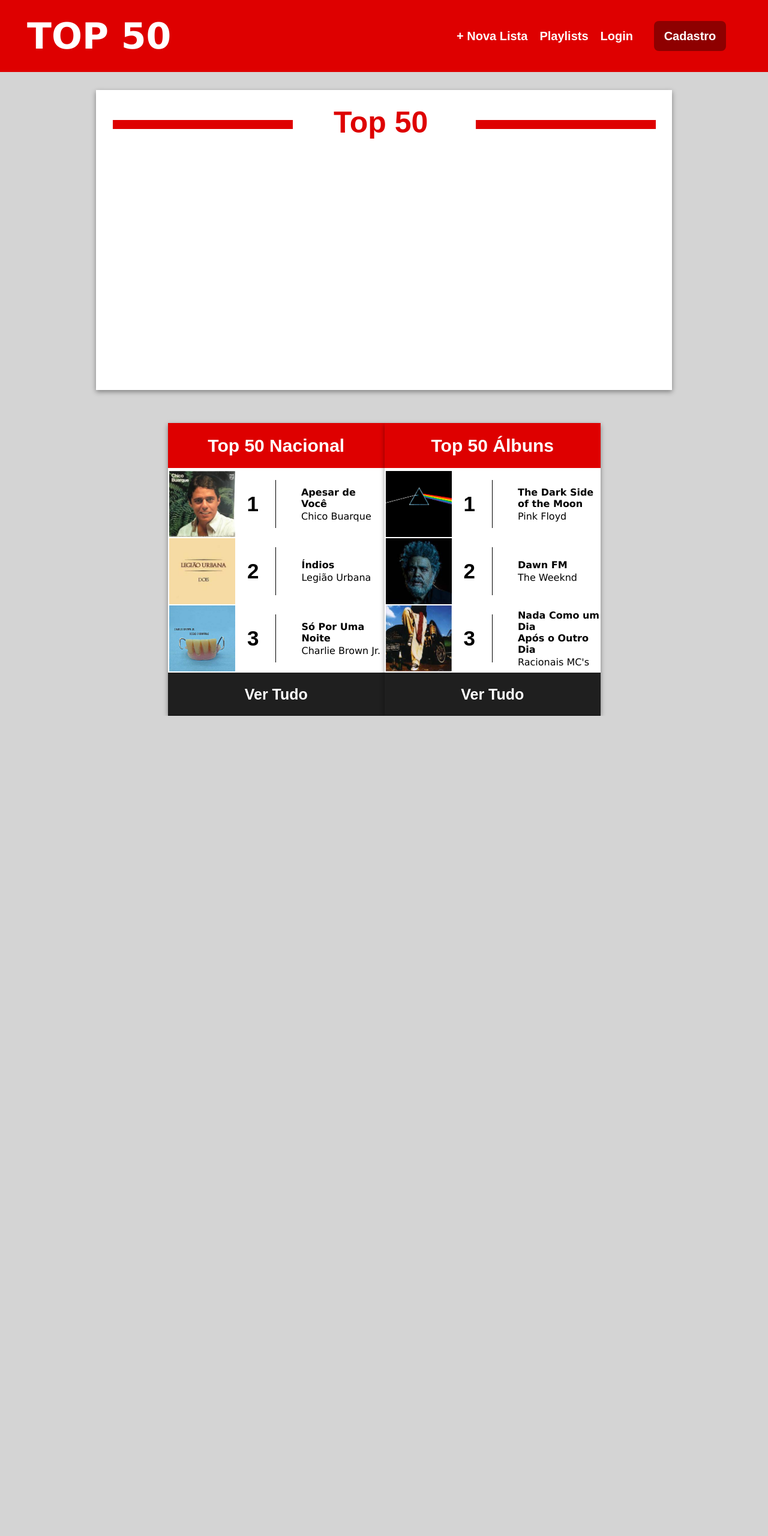
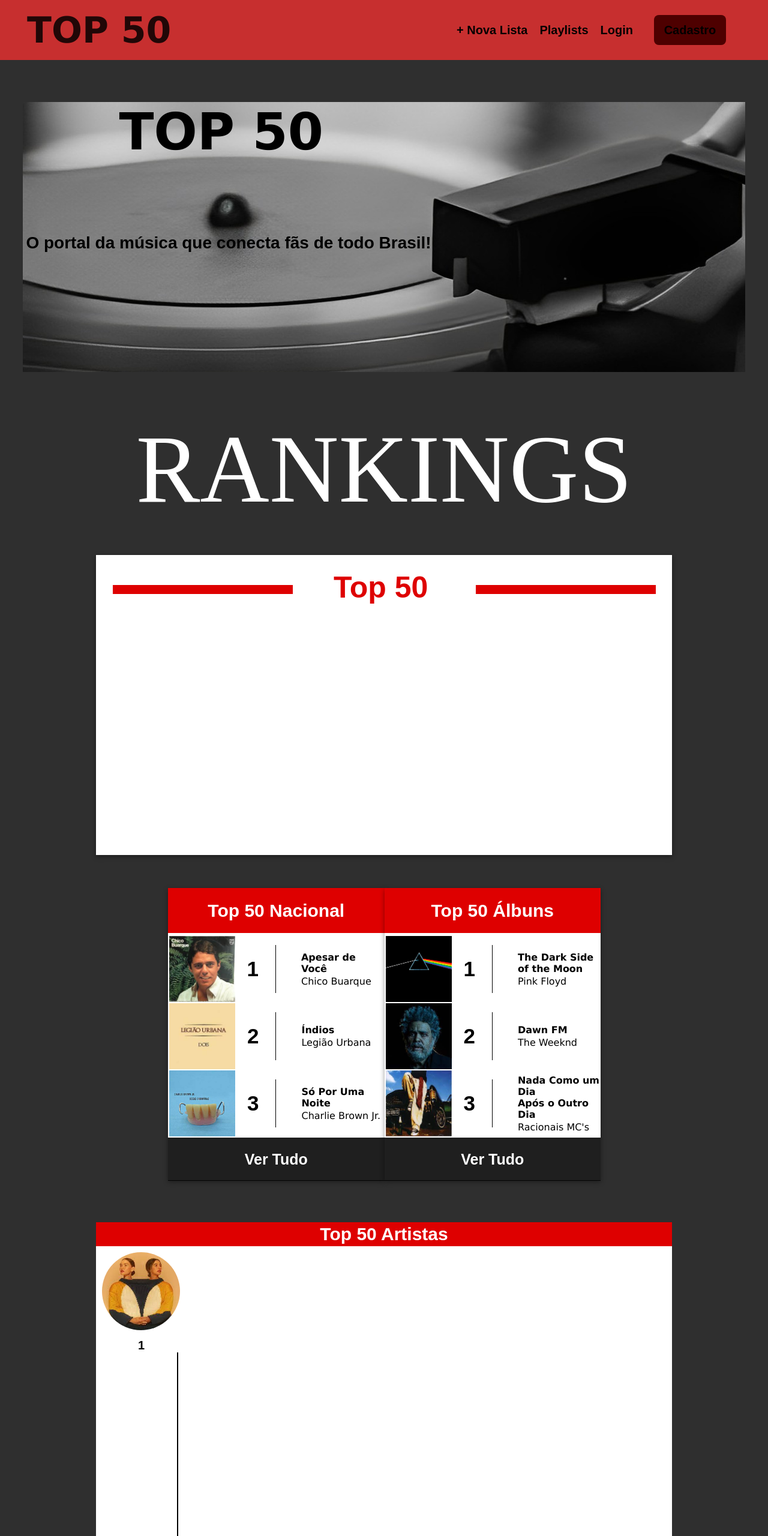
Before and after one commit to morgado26/Projeto_Individual, a plain HTML site: page Site/index.html in a window 1280 px wide. Shown: the top 2560 px of the page at 60% size. Before the commit the page ends 1193 px from the top, so only its background shows below. Drawn offline with Linux system fonts and the light colour scheme; a web font is replaced by a local one.

Commit message:
imagem da home e ranking artistas

```diff
--- a/Site/index.html
+++ b/Site/index.html
@@ -34,7 +34,17 @@
         </div>
     </div>
 
+    <div class="container_imagem">
+        <div class="imagem_home">
+            <p>TOP 50</p>
+            <div class="slogan"> <span>O portal da música que conecta fãs de todo Brasil!</span> </div>
+        </div>
+    </div>
     <div class="container">
+        <div class="titulo_ranking">RANKINGS</div>
+    </div>
+    <div class="container">
+
         <div class="quadrado">
             <div class="barra1"></div>
             <p> Top 50 </p>
@@ -56,7 +66,9 @@
                     <span>1</span>
                     <div class="linha-vertical"></div>
                     <div class="dados_albuns">
-                        <b><p>Apesar de Você</p></b>
+                        <b>
+                            <p>Apesar de Você</p>
+                        </b>
                         <p>Chico Buarque</p>
                     </div>
                 </div>
@@ -65,7 +77,9 @@
                     <span>2</span>
                     <div class="linha-vertical"></div>
                     <div class="dados_albuns">
-                        <b><p>Índios</p></b>
+                        <b>
+                            <p>Índios</p>
+                        </b>
                         <p>Legião Urbana</p>
                     </div>
                 </div>
@@ -74,7 +88,9 @@
                     <span>3</span>
                     <div class="linha-vertical"></div>
                     <div class="dados_albuns">
-                        <b><p>Só Por Uma Noite</p></b>
+                        <b>
+                            <p>Só Por Uma Noite</p>
+                        </b>
                         <p>Charlie Brown Jr.</p>
                     </div>
                 </div>
@@ -129,6 +145,27 @@
         </div>
     </div>
 
+    <div class="container">
+        <div class="retangulo">
+            <div class="faixa_retangulo">
+                <p> Top 50 Artistas </p>
+            </div>
+            <div class="imagem_redonda">
+                <div class="artistas">
+                    <img style="height: 130px;" width="130px" src="Imagens/anavitoria.jpg" title="ANAVITÓRIA"> <br>
+                    <span>1</span> <br>
+                    <p>ANAVITÓRIA</p>
+                    <div class="linha-vertical2"></div>
+                </div>
+                <img style="height: 130px;" width="130px" src="Imagens/djonga.jpg" alt="">
+                <img style="height: 130px;" width="130px" src="Imagens/redhot.jpg" alt="">
+                <img style="height: 130px;" width="130px" src="Imagens/eminem.jpg" alt="">
+                <img style="height: 130px;" width="130px" src="Imagens/lanadelrey.jpg" alt="">
+
+            </div>
+        </div>
+    </div>
+
 </body>
 
 </html>
--- a/Site/style.css
+++ b/Site/style.css
@@ -1,6 +1,13 @@
+@import url('https://fonts.googleapis.com/css2?family=Vina+Sans&display=swap');
+
 body {
     margin: 0;
-    background-color: #d4d4d4;
+    background-color: rgba(0, 0, 0, 0.815);
+    /* background-color: #e3e1e1;*/
+    /*background-color: rgba(255, 160, 122, 0.211);*/
+    /*background-color: bisque;*/
+    /*background-color: rgba(255, 152, 115, 0.734);*/
+    /*background-color: rgba(233, 150, 122, 0.382);*/
 }
 
 /*.triangulo {
@@ -15,8 +22,8 @@ body {
 .navbar {
     display: flex;
     width: 100%;
-    height: 120px;
-    background-color: #DE0000;
+    height: 100px;
+    background-color: #c72f2f;
     margin: none;
     justify-content: space-between;
     margin: none;
@@ -24,15 +31,16 @@ body {
 
 .navbar a {
     text-decoration: none;
-    color: white;
+    color: rgb(0, 0, 0);
 }
+
 
 .titulo {
     display: flex;
     margin-left: 45px;
     align-items: center;
     font-family: Verdana, Geneva, Tahoma, sans-serif;
-    color: white;
+    color: rgba(0, 0, 0, 0.834);
     font-size: 60px;
 }
 
@@ -58,13 +66,43 @@ body {
 .itens button{
     height: 50px;
     width: 120px;
-    background-color: #8E0000;
+    background-color: #4e0000;
     border: none;
     border-radius: 8px;
-    color: white;
+    color: rgb(0, 0, 0);
     font-size: 20px;
     font-weight: 700;
     margin-left: 15px;
+}
+
+.container_imagem{
+    display: flex;
+    justify-content: center;
+}
+
+.imagem_home {
+    width: 94%;
+    height: 450px;
+    margin-top: 70px;
+    background-image: url(Imagens/imagem_home.jpg);
+}
+
+.imagem_home p {
+    font-size: 85px;
+    font-family: Verdana, Geneva, Tahoma, sans-serif;
+    margin-left: 160px;
+    margin-top: 0px;
+    font-weight: 600;
+    color: black;
+}
+
+.slogan {
+    margin-left: 5px;
+    font-family: Arial, Helvetica, sans-serif;
+    font-size: 28px;
+    font-weight: 600;
+    margin-top: 120px;
+    color: rgb(0, 0, 0);
 }
 
 .container{
@@ -72,9 +110,16 @@ body {
     justify-content: center;
 }
 
+.titulo_ranking{
+    font-family: 'Vina Sans';
+    color: white;
+    margin-top: 70px;
+    font-size: 160px;
+}
+
 .quadrado {
     display: flex;
-    margin-top: 30px;
+    margin-top: 50px;
     height: 500px;
     width: 960px;
     background-color: #ffffff;
@@ -231,3 +276,59 @@ body {
     border-right: 1px solid rgb(0, 0, 0);
     margin-left: 28px;
 }
+
+.retangulo {
+    background-color: white;
+    width: 960px;
+    height: 530px;
+    margin-top: 70px;
+}
+
+.faixa_retangulo {
+    display: flex;
+    justify-content: center;
+    align-items: center;
+    width: 100%;
+    height: 40px;
+    background-color: #DE0000;
+}
+
+.faixa_retangulo p {
+    color: white;
+    font-family: Arial, Helvetica, sans-serif;
+    font-size: 30px;
+    font-weight: 600;
+}
+
+/*.imagem_redonda {
+    margin: 10px;
+    margin-right: 20px;
+}*/
+
+.retangulo img {
+    border-radius: 50%;
+    margin-right: 20px;
+    margin: 10px;
+    display: inline-block;
+}
+
+.artistas span{
+    margin-left: 70px;
+    font-family: Arial, Helvetica, sans-serif;
+    font-weight: 600;
+    font-size: 20px;
+}
+
+.artistas p{
+    display: inline-block;
+    margin: 0;
+    margin-left: 29px;
+    font-family: Arial, Helvetica, sans-serif;
+    font-size: 17px;
+}
+
+.linha-vertical2 {
+    height: 500px;/*Altura da linha*/
+    border-left: 2px solid;/* Adiciona borda esquerda na div como ser fosse uma linha.*/
+    display: inline-block;
+  }
```
Also changed, not shown: Site/Imagens/anavitoria.jpg (added), Site/Imagens/djonga.jpg (added), Site/Imagens/eminem.jpg (added), Site/Imagens/imagem_home.jpg (added), Site/Imagens/lanadelrey.jpg (added), Site/Imagens/redhot.jpg (added).
